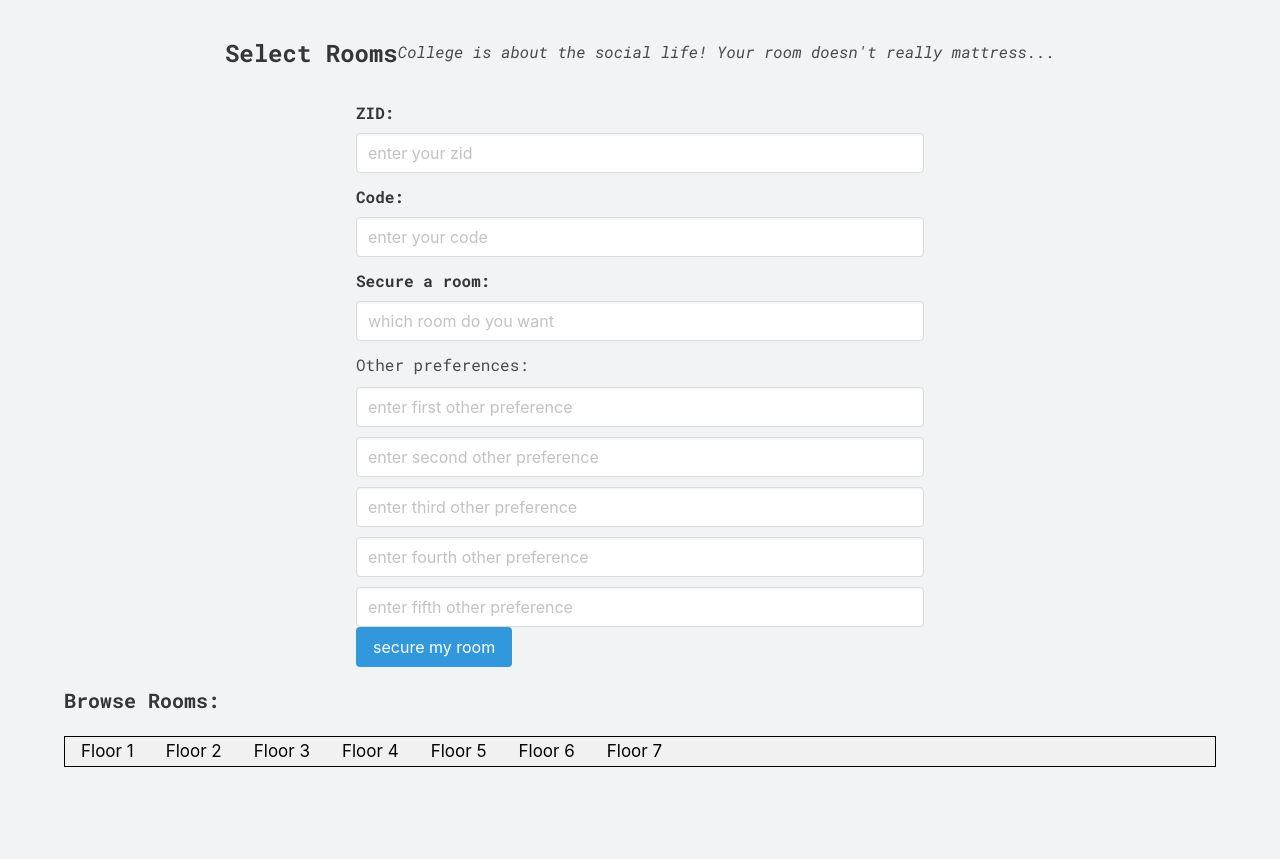
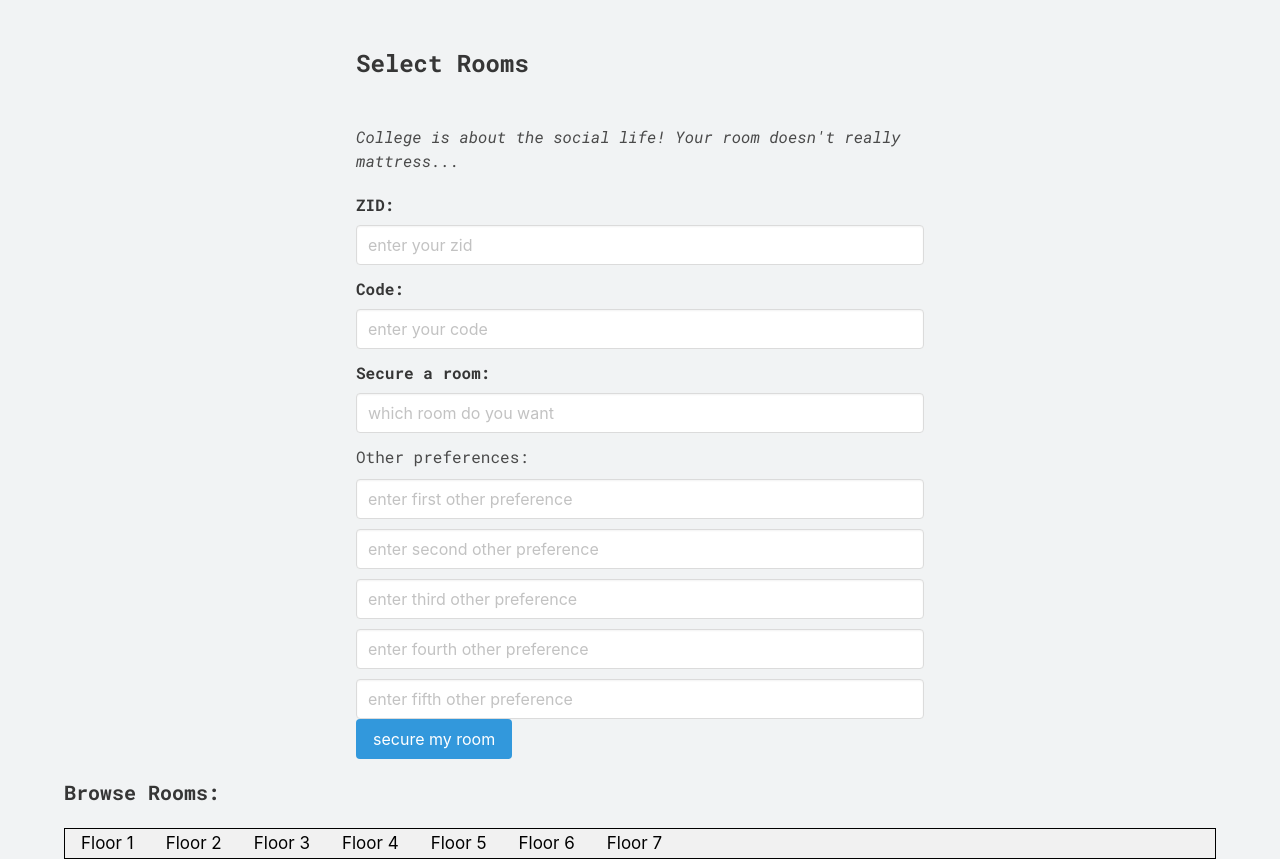
Before and after one commit to Baxter-College/College-Room-Allocation, a Flask app: page / in a window 1280 px wide. Shown: the part 52-911 px from the top of the page. Before the commit the page ends 819 px from the top, so only its background shows below. Run offline with Flask 2, Linux system fonts and the light colour scheme; some libraries are stand-ins or nearby versions.

Commit message:
fixes styling

```diff
--- a/templates/select.html
+++ b/templates/select.html
@@ -2,8 +2,16 @@
 block content %}
 
 <div class="columns is-centered" style="margin-top:40px;">
-  <h1 class="title is-4 is-centered">Select Rooms</h1>
-  <i>College is about the social life! Your room doesn't really mattress...</i>
+  <div class="column is-6">
+    <h1 class="title is-4 is-centered">Select Rooms</h1>
+    <br />
+    <p>
+      <i
+        >College is about the social life! Your room doesn't really
+        mattress...</i
+      >
+    </p>
+  </div>
 </div>
 
 <div class="columns is-centered">
```
